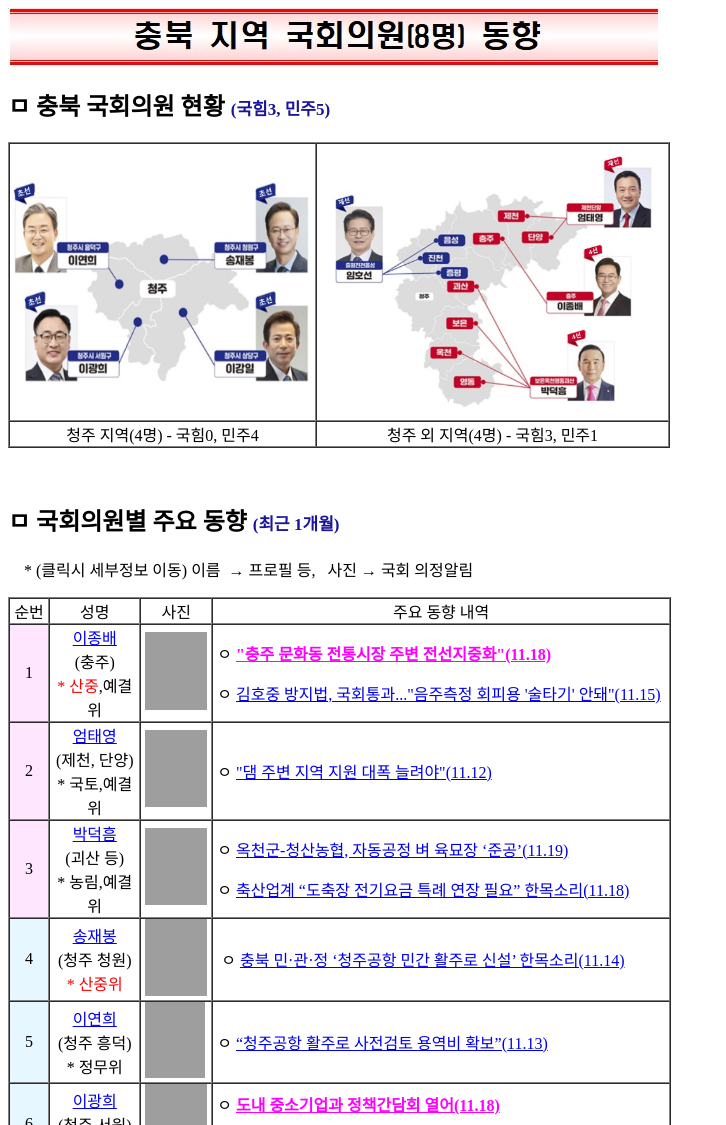
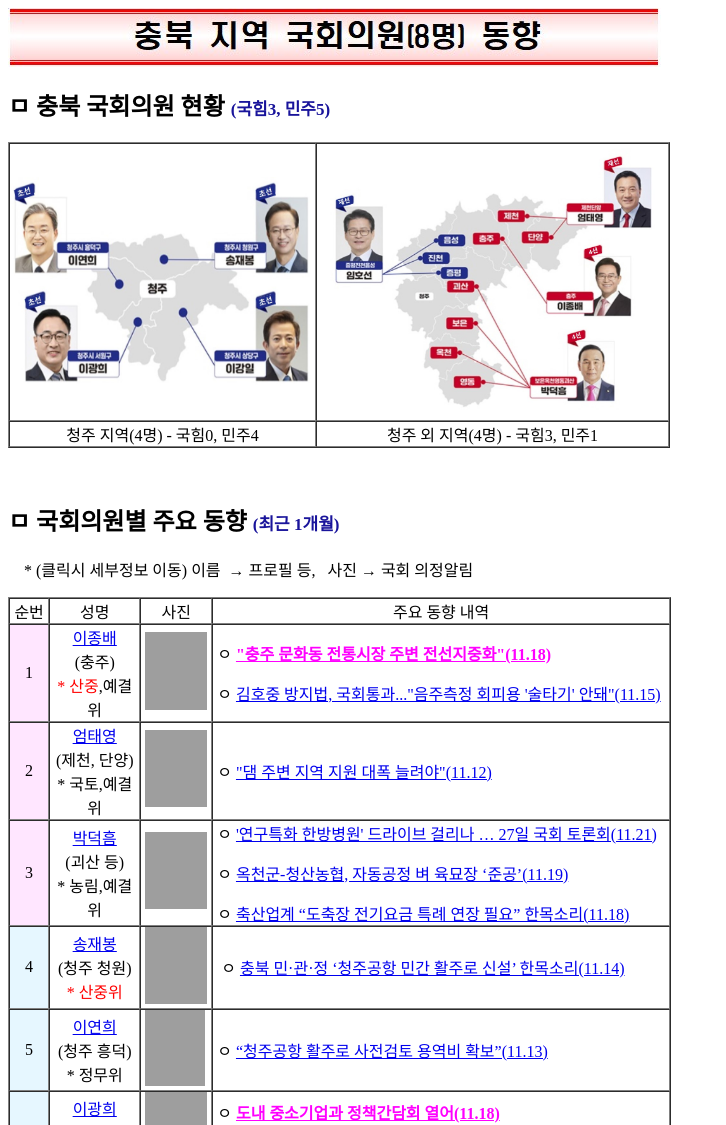
Before and after one commit to cbsmba/assembly, a plain HTML site: page index.html in a window 1280 px wide. Shown: the top 1125 px of the page, without its empty margins (0-726 px from the left). Drawn offline with Linux system fonts and the light colour scheme; grey boxes are pictures that could not be loaded.

Commit message:
Update index.html

```diff
--- a/index.html
+++ b/index.html
@@ -67,8 +67,9 @@
         </td>
         <td style="width: 56.5469px; height: 6px;">&nbsp;<a href="https://assembly.go.kr/portal/assm/assmNtfy/ntfyMst.do?monaCd=N4R2421C&amp;st=22&amp;viewType=CONTBODY"><img src="https://search.pstatic.net/common?type=b&amp;size=216&amp;expire=1&amp;refresh=true&amp;quality=100&amp;direct=true&amp;src=http%3A%2F%2Fsstatic.naver.net%2Fpeople%2FprofileImg%2Fae33512a-82b4-41ba-a241-1ecee86aa0c7.jpg" alt="" width="62" height="77" /></a></td>
         <td style="width: 430.453px; height: 6px;">
-        <p>&nbsp;ㅇ&nbsp;<a href="https://cc.newdaily.co.kr/site/data/html/2024/11/18/2024111800308.html">옥천군-청산농협, 자동공정 벼 육묘장 &lsquo;준공&rsquo;(11.19)</a></p>
-        <p>&nbsp;ㅇ&nbsp;<a href="https://www.ntoday.co.kr/news/articleView.html?idxno=111068">축산업계 “도축장 전기요금 특례 연장 필요” 한목소리(11.18)</a></p>
+          <p>&nbsp;ㅇ&nbsp;<a href="https://biz.newdaily.co.kr/site/data/html/2024/11/21/2024112100323.html">'연구특화 한방병원' 드라이브 걸리나 … 27일 국회 토론회(11.21)</a></p>
+          <p>&nbsp;ㅇ&nbsp;<a href="https://cc.newdaily.co.kr/site/data/html/2024/11/18/2024111800308.html">옥천군-청산농협, 자동공정 벼 육묘장 &lsquo;준공&rsquo;(11.19)</a></p>
+          <p>&nbsp;ㅇ&nbsp;<a href="https://www.ntoday.co.kr/news/articleView.html?idxno=111068">축산업계 “도축장 전기요금 특례 연장 필요” 한목소리(11.18)</a></p>
         </td>
         </tr>
 
```
